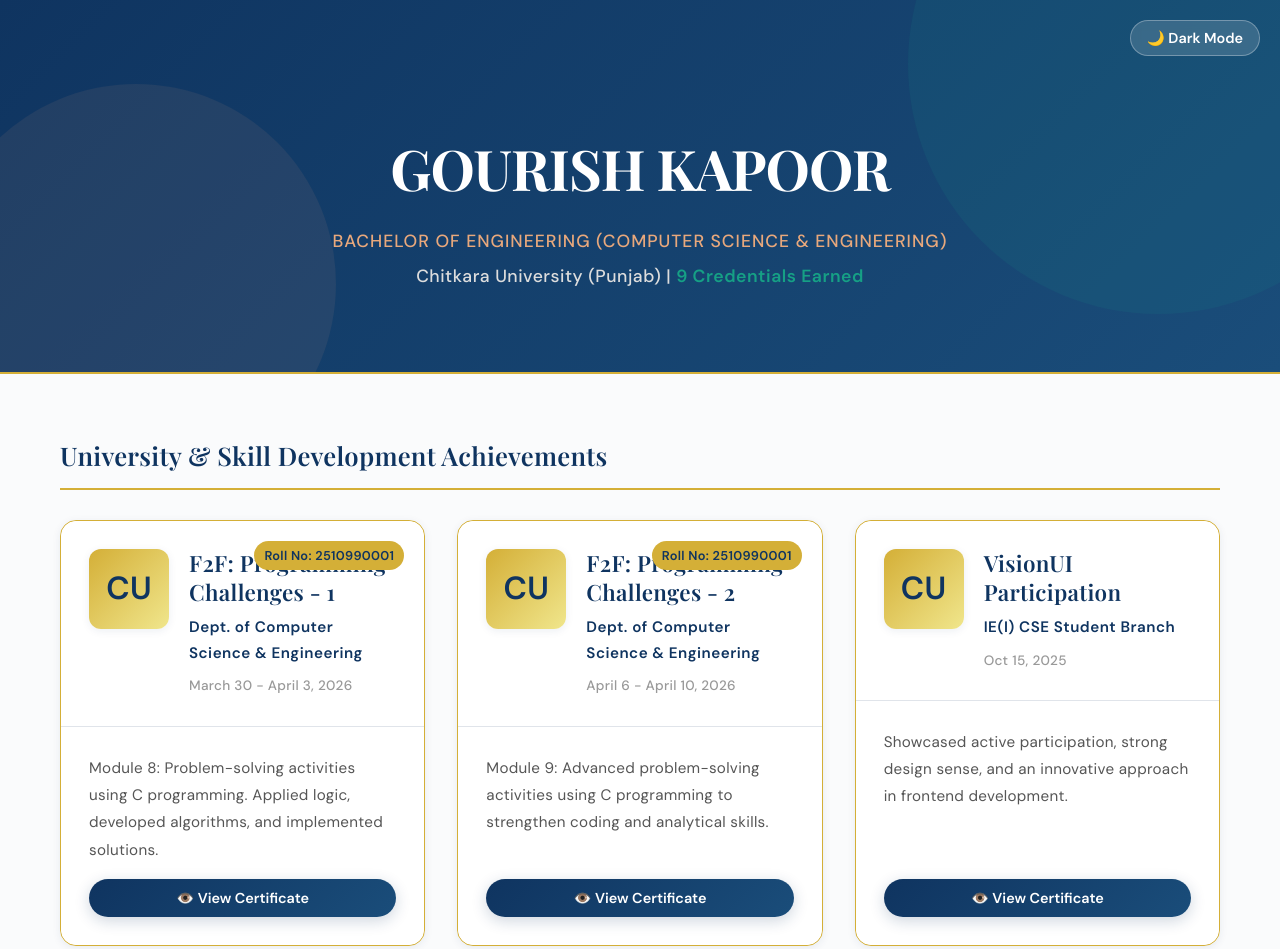
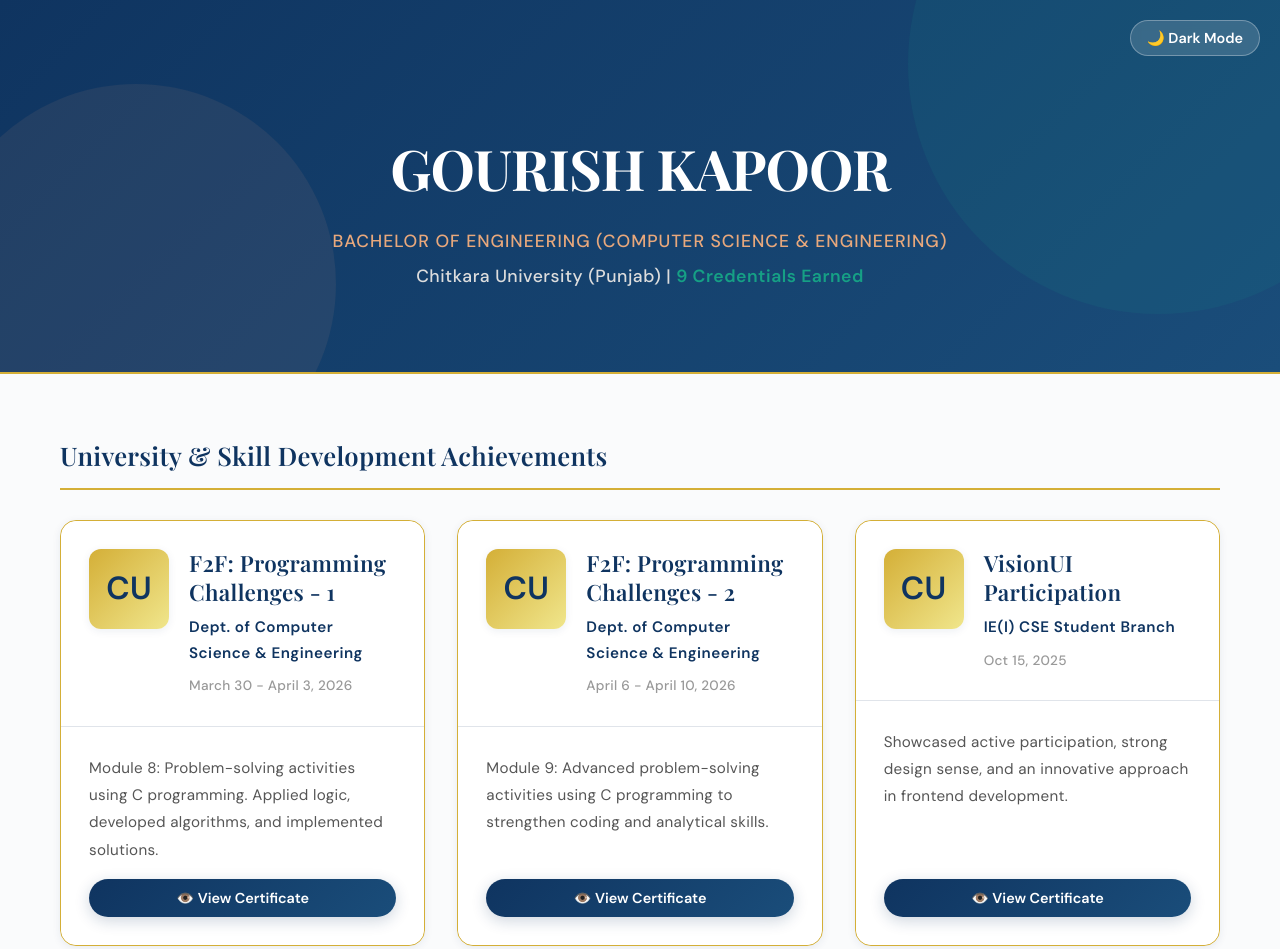
Before and after one commit to gourishgg/gourishgg.github.io, a plain HTML site: page index.html in a window 1280 px wide. Shown: the top 949 px of the page. Drawn offline with nearby package versions, Linux system fonts and the light colour scheme.

Commit message:
Update index.html

```diff
--- a/index.html
+++ b/index.html
@@ -301,19 +301,6 @@
 
         body.dark-mode .certificate-content { color: #bbb; }
 
-        .roll-no-tag {
-             background-color: var(--university);
-             color: var(--primary);
-             font-size: 0.8rem;
-             font-weight: 600;
-             padding: 4px 10px;
-             border-radius: 20px;
-             position: absolute;
-             top: 20px;
-             right: 20px;
-             z-index: 2;
-        }
-
         /* Buttons & Links */
         .view-cert-btn {
             margin-top: auto;
@@ -480,7 +467,6 @@
         <main id="university-grid" class="certificates">
             <div class="certificate-card university-accent">
                  <div class="certificate-card-inner">
-                      <div class="roll-no-tag">Roll No: 2510990001</div>
                       <div class="certificate-header">
                            <div class="certificate-logo">CU</div>
                            <div class="certificate-info">
@@ -498,7 +484,6 @@
 
             <div class="certificate-card university-accent">
                  <div class="certificate-card-inner">
-                      <div class="roll-no-tag">Roll No: 2510990001</div>
                       <div class="certificate-header">
                            <div class="certificate-logo">CU</div>
                            <div class="certificate-info">
```
